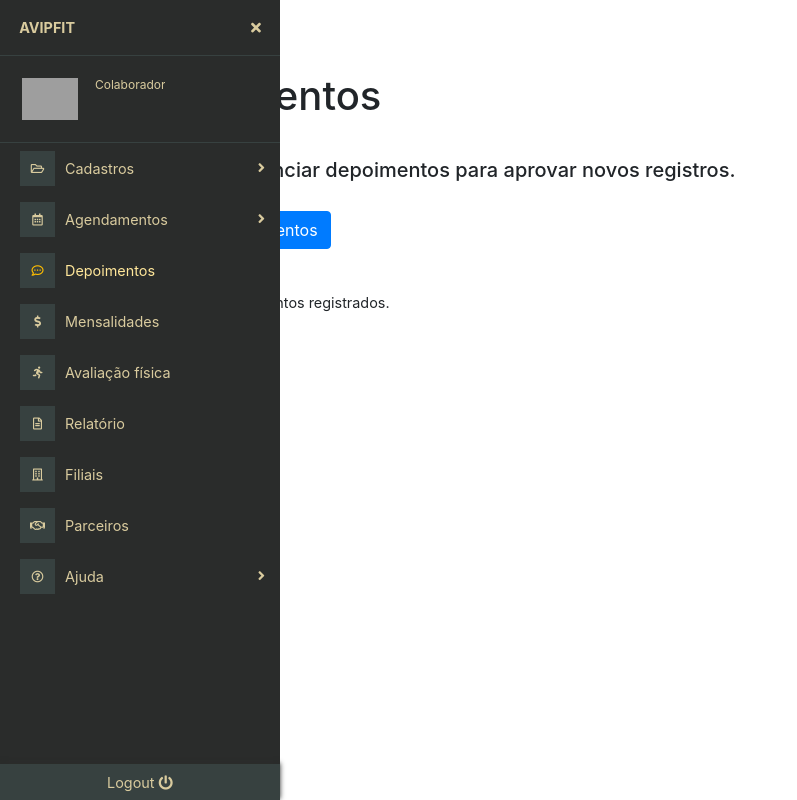
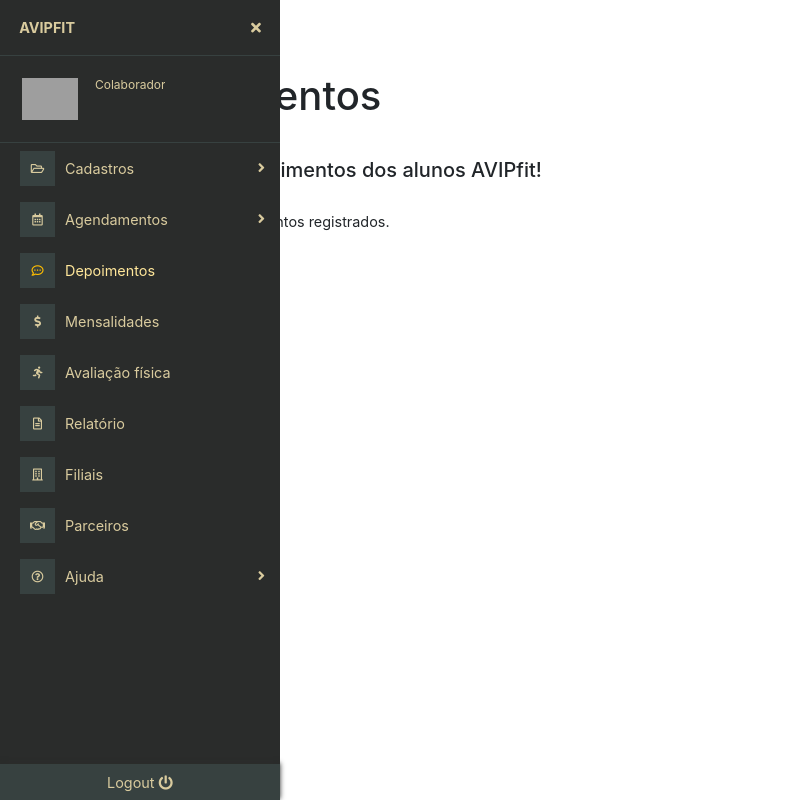
Before and after one commit to danielmestre98/avipfitprojectweb, a PHP site: page /colab/depoimentos in a window 1280 px wide. Shown: the whole page, without its empty margins (0-797 px from the left). Run offline with PHP 8.4, Linux system fonts and the light colour scheme; the visitor is signed in with stand-in values (Sample User, id 1); data that the repository does not hold is empty; some libraries are stand-ins or nearby versions; grey boxes are pictures that could not be loaded.

Commit message:
Ajuste botão de novos depoimentos em colab e texto da página

```diff
--- a/colab/_notes/dwsync.xml
+++ b/colab/_notes/dwsync.xml
@@ -6,7 +6,7 @@
 <file name="novo_aluno.php" server="files.000webhost.com/public_html/" local="132144104216681891" remote="132144211800000000" Dst="1" />
 <file name="editar_aluno.php" server="files.000webhost.com/public_html/" local="132144104215082928" remote="132144211800000000" Dst="1" />
 <file name="filiais.php" server="files.000webhost.com/public_html/" local="132144104215752467" remote="132144211800000000" Dst="1" />
-<file name="depoimentos.php" server="files.000webhost.com/public_html/" local="132144104214362494" remote="132144211800000000" Dst="1" />
+<file name="depoimentos.php" server="files.000webhost.com/public_html/" local="132144130404061838" remote="132144238200000000" Dst="1" />
 <file name="mensalidades.php" server="files.000webhost.com/public_html/" local="132144104216561972" remote="132144211800000000" Dst="1" />
 <file name="gerenciar_mensalidade.php" server="files.000webhost.com/public_html/" local="132144104216072296" remote="132144211800000000" Dst="1" />
 <file name="parceiros.php" server="files.000webhost.com/public_html/" local="132143125846706997" remote="132144211800000000" Dst="1" />
--- a/colab/depoimentos.php
+++ b/colab/depoimentos.php
@@ -23,23 +23,8 @@ include_once( 'nav.php' );
 				<h1>Depoimentos</h1>
 			</p>
 		<br>
-		<h5>Clique em gerenciar depoimentos para aprovar novos registros.</h5>
+		<h5>Confira os depoimentos dos alunos AVIPfit!</h5>
 		<br>
-		<?php
-		include('../conectar.php');
-		$sql = "SELECT * FROM depoimentos d INNER JOIN pessoa p ON (d.cpf = p.cpf) WHERE d.status = 'Pendente'";
-		$result = mysqli_query($conn, $sql) or die ( mysqli_error($conn));
-		if ( mysqli_num_rows( $result ) >= 1 ) {
-
-		?>
-			<a class="btn btn-primary" href="novos_dep">Gerenciar depoimentos <span class="badge badge-light">Novos</span></a>
-		<?php }
-		else{ ?>
-			<a class="btn btn-primary" href="novos_dep">Gerenciar depoimentos</a>
-		<?php }?>
-			<br>
-		<br>
-			<br>
 			<?php
 			require( '../conectar.php' );
 			$sql2 = "SELECT foto, p.nome, descricao FROM depoimentos d INNER JOIN pessoa p ON (d.cpf = p.cpf) WHERE d.status = 'Aprovado'";
```
